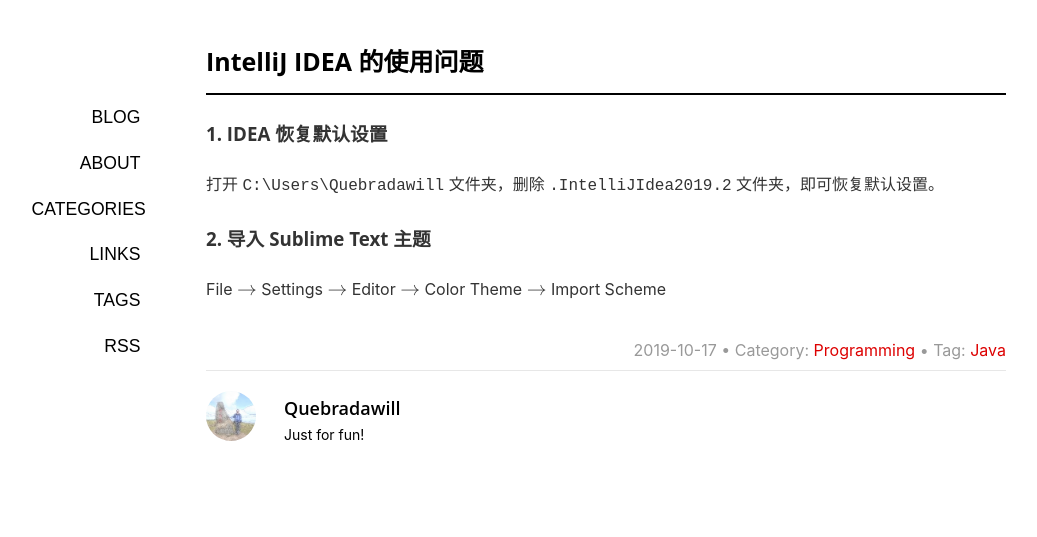
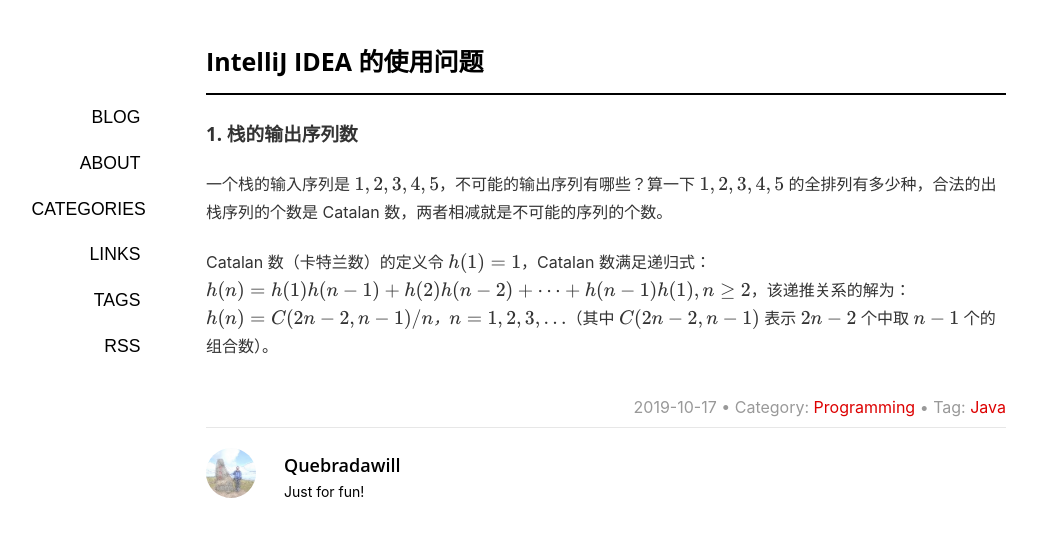
Before and after one commit to Quebradawill/quebrada.github.io, a Jekyll site: the page built from _posts/2019-10-18-data-structure.md, in a window 1280 px wide. Shown: the top 537 px of the page, without its empty margins (34-1071 px from the left). Built offline with Jekyll 4.4.1, drawn with Linux system fonts in a browser that asks for light colours; formulas are drawn with MathJax 3; a script that is not in the unit is left out; comment, search, counter and statistics services are not loaded.

Commit message:
Update 2019-10-18-data-structure.md

```diff
--- a/_posts/2019-10-18-data-structure.md
+++ b/_posts/2019-10-18-data-structure.md
@@ -10,10 +10,8 @@ published: true
 author: Quebradawill
 ---
 
-### 1. IDEA 恢复默认设置
+### 1. 栈的输出序列数
 
-打开 `C:\Users\Quebradawill` 文件夹，删除 `.IntelliJIdea2019.2` 文件夹，即可恢复默认设置。
+一个栈的输入序列是 $$1,2,3,4,5$$，不可能的输出序列有哪些？算一下 $$1,2,3,4,5$$ 的全排列有多少种，合法的出栈序列的个数是 Catalan 数，两者相减就是不可能的序列的个数。
 
-### 2. 导入 Sublime Text 主题
-
-File $$\to$$ Settings $$\to$$ Editor $$\to$$ Color Theme $$\to$$ Import Scheme
+Catalan 数（卡特兰数）的定义令 $$h(1)=1$$，Catalan 数满足递归式：$$h(n) = h(1) h(n-1) + h(2) h(n-2) + \cdots + h(n-1) h(1), n \geq 2$$，该递推关系的解为：$$h(n) = C(2n-2,n-1)/n，n=1,2,3,...$$（其中 $$C(2n-2,n-1)$$ 表示 $$2n-2$$ 个中取 $$n-1$$ 个的组合数）。
```
